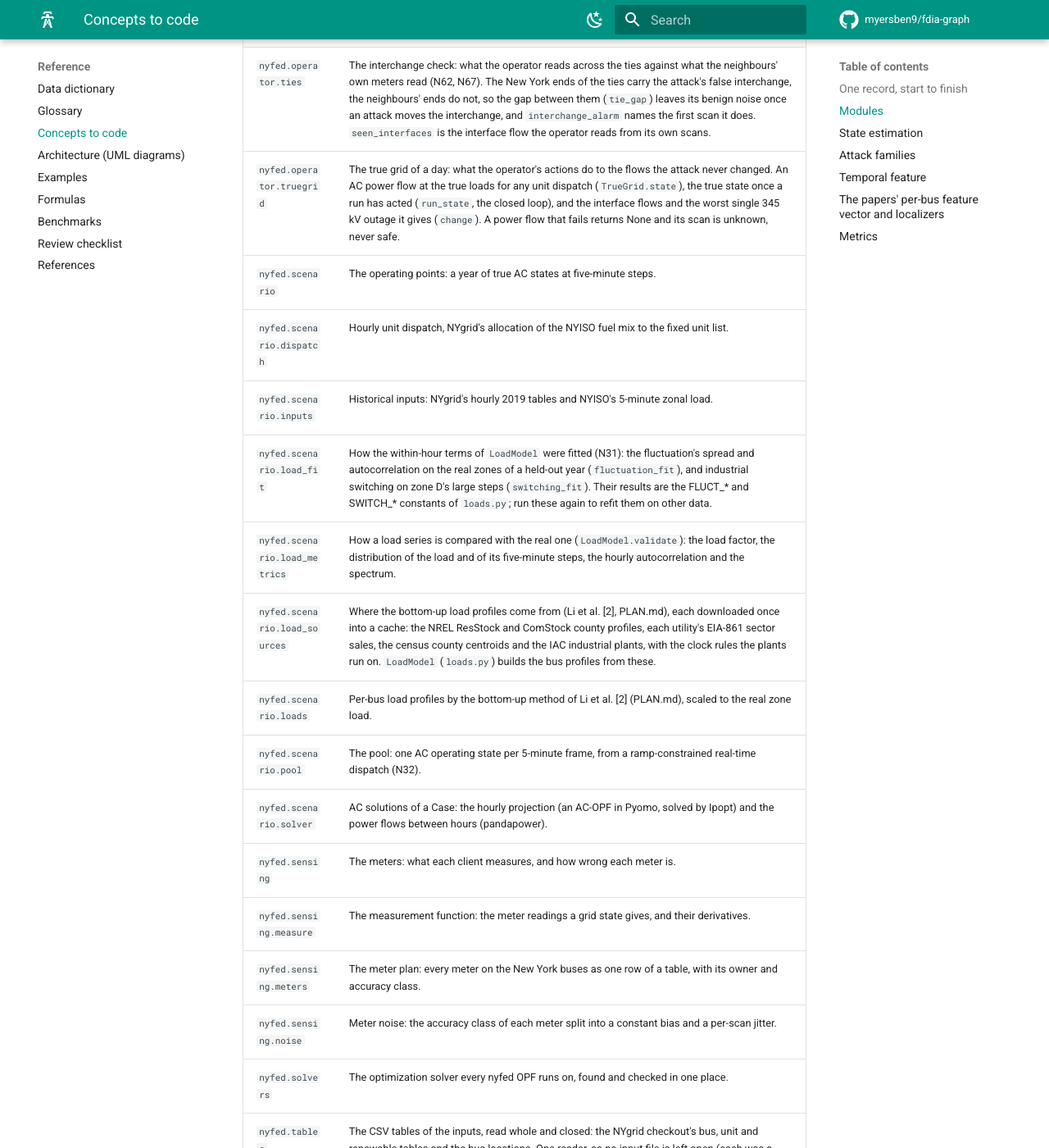
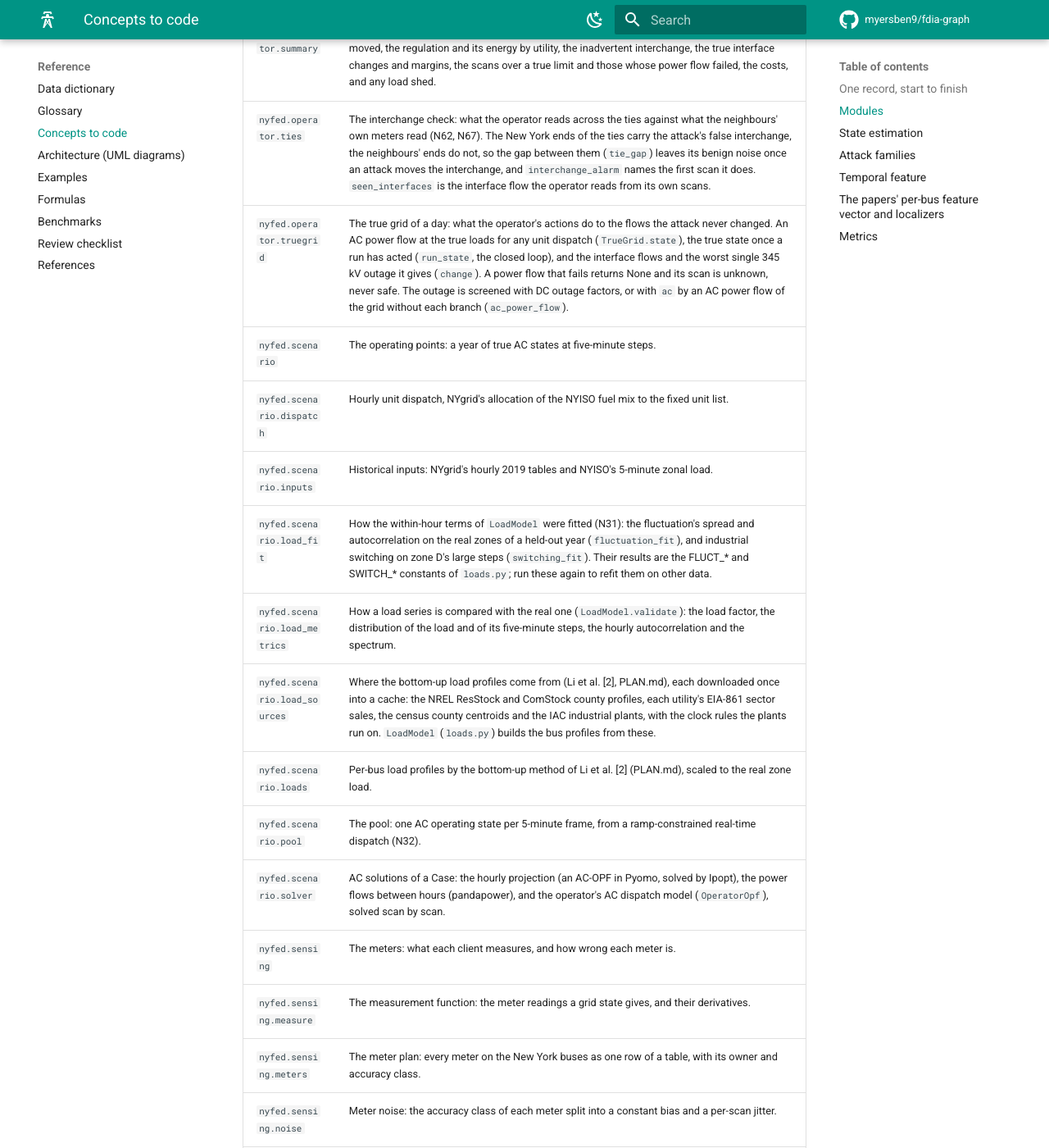
Before and after one commit to myersben9/fdia-graph, an MkDocs documentation site: the page built from docs/reference/CONCEPTS_TO_CODE.md, in a window 1280 px wide and 1400 px high, scrolled down 7969 px. Shown: the whole window at 82% size. Built offline with MkDocs 1.6.1 and Material for MkDocs 9.7.7, drawn with Linux system fonts in a browser that asks for light colours; comment, search, counter and statistics services are not loaded; the version menu is left out; some of the changed text lies outside the part shown.

Commit message:
nyfed: the AC operator's model in the concepts map; format

```diff
--- a/docs/reference/CONCEPTS_TO_CODE.md
+++ b/docs/reference/CONCEPTS_TO_CODE.md
@@ -118,6 +118,7 @@
 | `nyfed.grid.ratings` | Branch ratings from the limits NYgrid itself sets. `npcc.mat` carries no branch ratings. |
 | `nyfed.io` | HDF5 files of the build. The only module that imports h5py. |
 | `nyfed.operator` | The grid operator under attack: what it does with false readings, and what that costs on the true grid. |
+| `nyfed.operator.acsced` | The operator's real-time dispatch as an AC optimal power flow (`AcSced`), scan by scan, beside the DC `DcSced`. |
 | `nyfed.operator.areas` | Who bears an attack's damage, and whose grid the attacker uses: the consequence split by New York zone, by utility and by neighboring area, with what the attack tampered in each. |
 | `nyfed.operator.day` | An attacked day as the operator meets it: the scans it reads and their benign twin, the true states, the pool's unit dispatch and costs, the zonal prices, and the interfaces with their real limits (`operator_day`). |
 | `nyfed.operator.policy` | The operator's choices as one record (`OperatorPolicy`): which operator (`OperatorMode`), how late it acts, where the inadvertent interchange its neighbours supply enters (`Entry`, `entry_share`), whether it reads the true flows after its own dispatch, and how it answers an alarm (`AlarmAnswer`). The record checks every choice when it is built, so a typo is a `ConfigError` before anything runs. |
@@ -126,7 +127,7 @@
 | `nyfed.operator.sced` | The operator's real-time dispatch: a DC security-constrained dispatch around the current basepoint, as NYISO's real-time dispatch is a DC dispatch on shift factors (D2). |
 | `nyfed.operator.summary` | The attack's consequence over a day, attacked run less benign run (`summarize`): the dispatch moved, the regulation and its energy by utility, the inadvertent interchange, the true interface changes and margins, the scans over a true limit and those whose power flow failed, the costs, and any load shed. |
 | `nyfed.operator.ties` | The interchange check: what the operator reads across the ties against what the neighbours' own meters read (N62, N67). The New York ends of the ties carry the attack's false interchange, the neighbours' ends do not, so the gap between them (`tie_gap`) leaves its benign noise once an attack moves the interchange, and `interchange_alarm` names the first scan it does. `seen_interfaces` is the interface flow the operator reads from its own scans. |
-| `nyfed.operator.truegrid` | The true grid of a day: what the operator's actions do to the flows the attack never changed. An AC power flow at the true loads for any unit dispatch (`TrueGrid.state`), the true state once a run has acted (`run_state`, the closed loop), and the interface flows and the worst single 345 kV outage it gives (`change`). A power flow that fails returns None and its scan is unknown, never safe. |
+| `nyfed.operator.truegrid` | The true grid of a day: what the operator's actions do to the flows the attack never changed. An AC power flow at the true loads for any unit dispatch (`TrueGrid.state`), the true state once a run has acted (`run_state`, the closed loop), and the interface flows and the worst single 345 kV outage it gives (`change`). A power flow that fails returns None and its scan is unknown, never safe. The outage is screened with DC outage factors, or with `ac` by an AC power flow of the grid without each branch (`ac_power_flow`). |
 | `nyfed.scenario` | The operating points: a year of true AC states at five-minute steps. |
 | `nyfed.scenario.dispatch` | Hourly unit dispatch, NYgrid's allocation of the NYISO fuel mix to the fixed unit list. |
 | `nyfed.scenario.inputs` | Historical inputs: NYgrid's hourly 2019 tables and NYISO's 5-minute zonal load. |
@@ -135,7 +136,7 @@
 | `nyfed.scenario.load_sources` | Where the bottom-up load profiles come from (Li et al. [2], PLAN.md), each downloaded once into a cache: the NREL ResStock and ComStock county profiles, each utility's EIA-861 sector sales, the census county centroids and the IAC industrial plants, with the clock rules the plants run on. `LoadModel` (`loads.py`) builds the bus profiles from these. |
 | `nyfed.scenario.loads` | Per-bus load profiles by the bottom-up method of Li et al. [2] (PLAN.md), scaled to the real zone load. |
 | `nyfed.scenario.pool` | The pool: one AC operating state per 5-minute frame, from a ramp-constrained real-time dispatch (N32). |
-| `nyfed.scenario.solver` | AC solutions of a Case: the hourly projection (an AC-OPF in Pyomo, solved by Ipopt) and the power flows between hours (pandapower). |
+| `nyfed.scenario.solver` | AC solutions of a Case: the hourly projection (an AC-OPF in Pyomo, solved by Ipopt), the power flows between hours (pandapower), and the operator's AC dispatch model (`OperatorOpf`), solved scan by scan. |
 | `nyfed.sensing` | The meters: what each client measures, and how wrong each meter is. |
 | `nyfed.sensing.measure` | The measurement function: the meter readings a grid state gives, and their derivatives. |
 | `nyfed.sensing.meters` | The meter plan: every meter on the New York buses as one row of a table, with its owner and accuracy class. |
```
Also changed, not shown: 1 other file.
